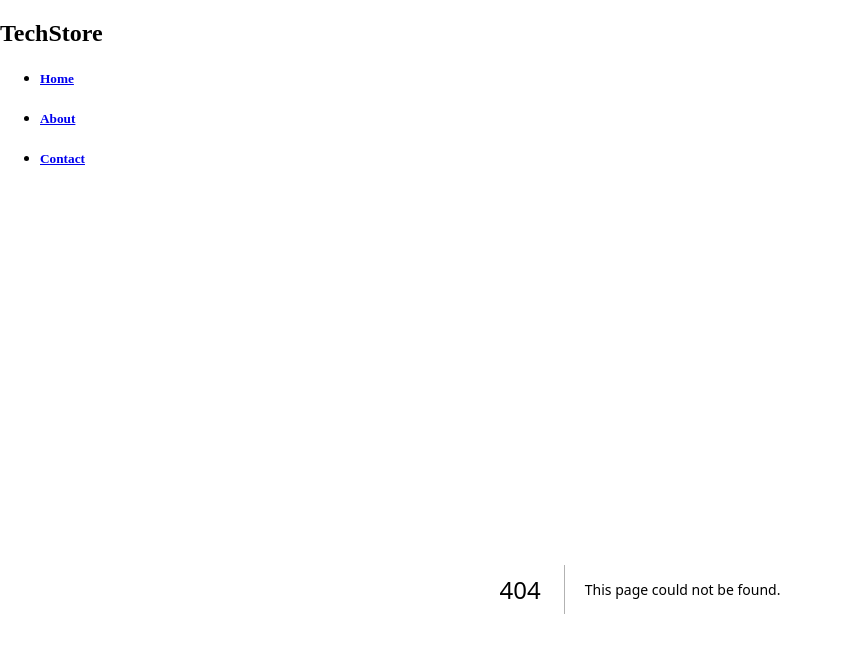
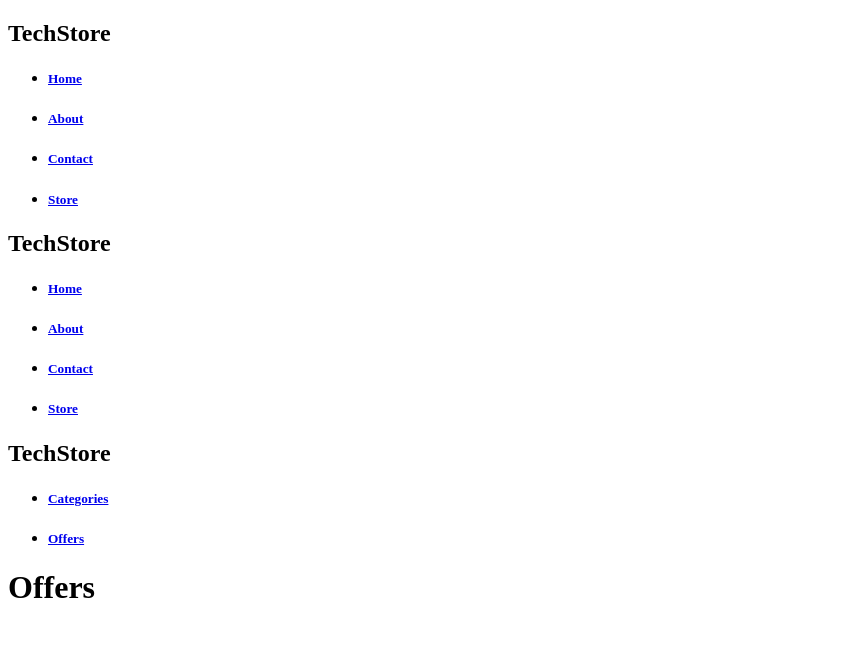
Before and after one commit to SantiRosso/TechStore, a Next.js app: page /store/offers in a window 1280 px wide. Before the commit this address had no page. Shown: the top 652 px of the page, without its empty margins (0-843 px from the left). Built offline with nearby package versions, Linux system fonts and the light colour scheme.

Commit message:
StoreLayout

```diff
--- /dev/null
+++ b/app/store/layout.js
@@ -0,0 +1,14 @@
+import Navbar from "@/components/Navbar";
+import StoreNavbar from "@/components/StoreNavbar";
+
+export default function StoreLayout({ children }) {
+  return (
+    <html lang="en">
+      <body>
+        <Navbar />
+        <StoreNavbar />
+        {children}
+      </body>
+    </html>
+  );
+}
--- /dev/null
+++ b/app/store/offers/page.jsx
@@ -0,0 +1,7 @@
+const Offers = () => {
+    return(
+        <h1>Offers</h1>
+    )
+}
+
+export default Offers;
--- a/components/Navbar.jsx
+++ b/components/Navbar.jsx
@@ -8,6 +8,7 @@ const Navbar = () => {
                 <li><Link href="/"><h5>Home</h5></Link></li>
                 <li><Link href="/about"><h5>About</h5></Link></li>
                 <li><Link href="/contact"><h5>Contact</h5></Link></li>
+                <li><Link href="/store"><h5>Store</h5></Link></li>
             </ul>
         </nav>
     )
--- /dev/null
+++ b/components/StoreNavbar.jsx
@@ -0,0 +1,15 @@
+import Link from "next/link";
+
+const StoreNavbar = () => {
+    return(
+        <nav>
+            <h1>TechStore</h1>
+            <ul>
+                <li><Link href="/store/categories"><h5>Categories</h5></Link></li>
+                <li><Link href="/store/offers"><h5>Offers</h5></Link></li>
+            </ul>
+        </nav>
+    )
+}
+
+export default StoreNavbar;
```
